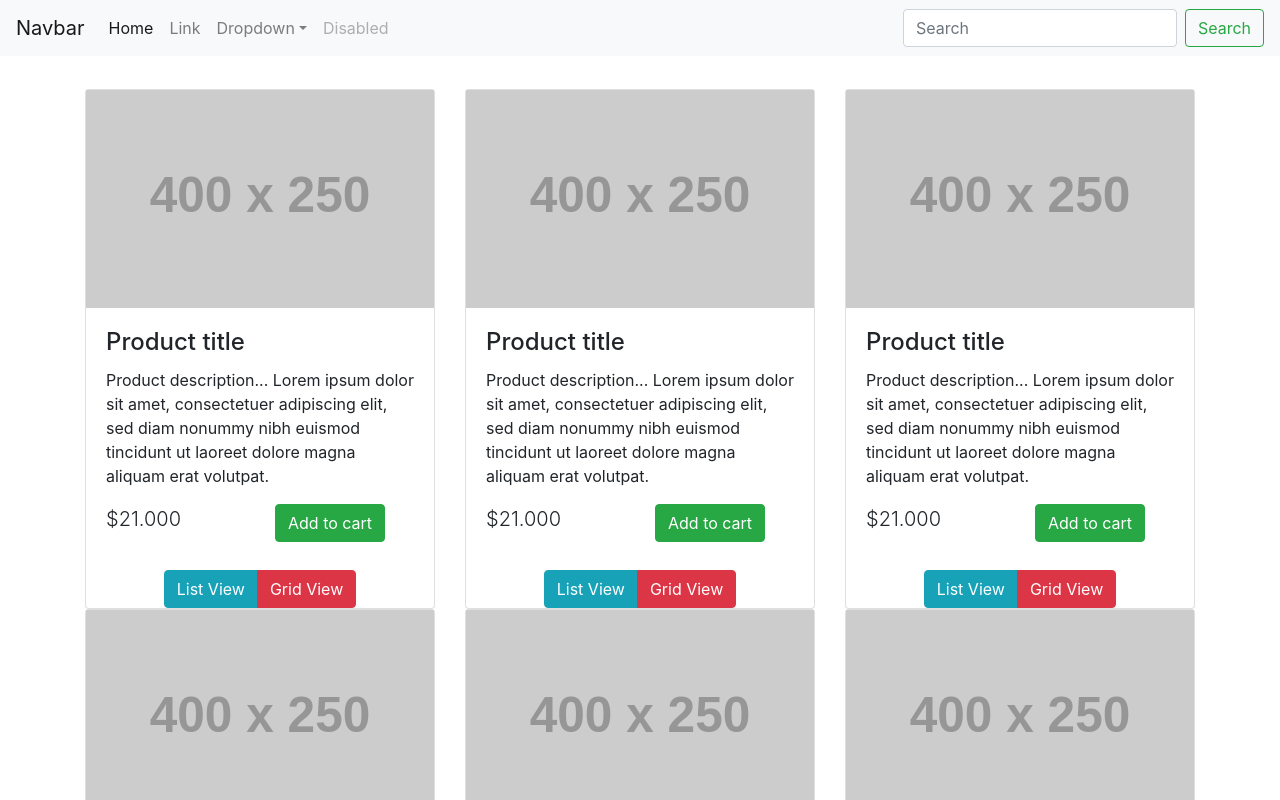
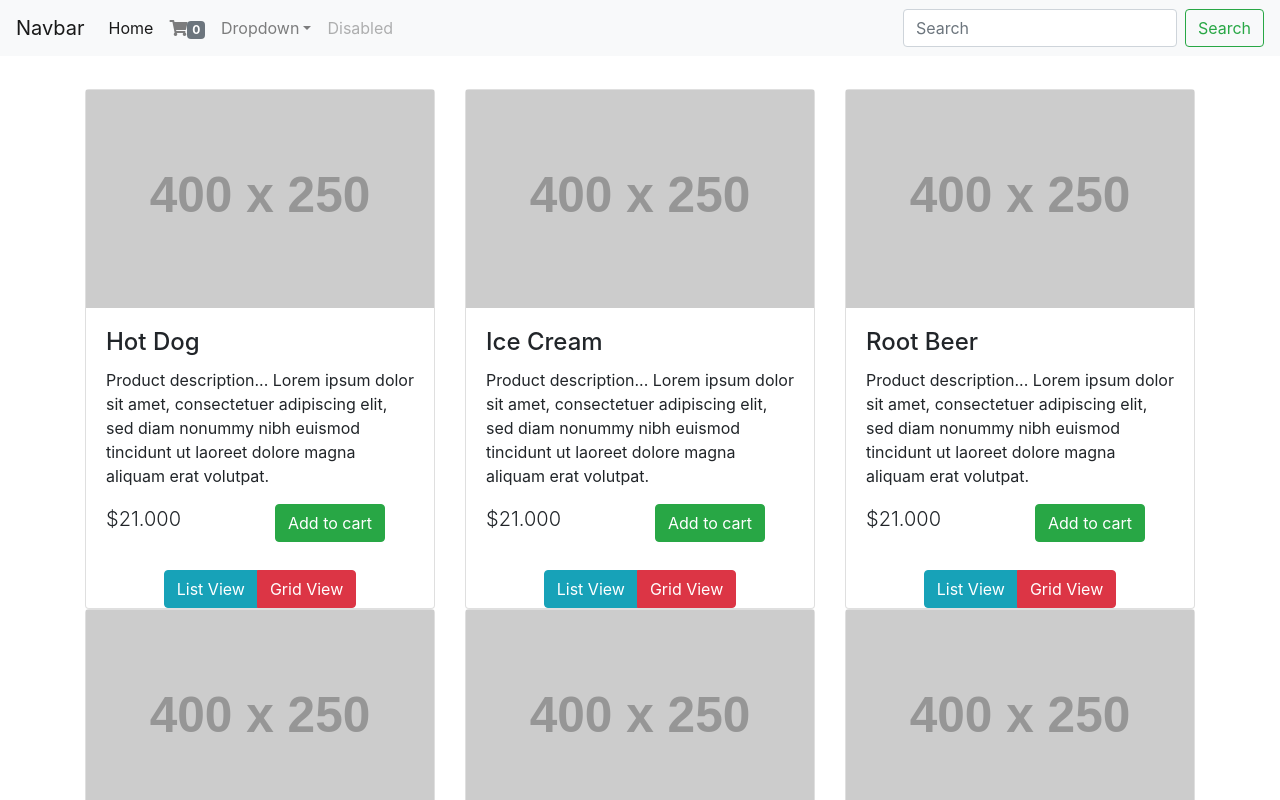
Before and after one commit to LMGrzesiek/November2018.React.ProductStore, a React (Create React App) app: page / in a window 1280 px wide. Shown: the top 800 px of the page. Built offline with nearby package versions, Linux system fonts and the light colour scheme.

Commit message:
Added Cart icon to NavBar

```diff
--- a/public/index.html
+++ b/public/index.html
@@ -21,6 +21,8 @@
     -->
     <title>React App</title>
     <link rel="stylesheet" href="https://stackpath.bootstrapcdn.com/bootstrap/4.1.3/css/bootstrap.min.css" integrity="sha384-MCw98/SFnGE8fJT3GXwEOngsV7Zt27NXFoaoApmYm81iuXoPkFOJwJ8ERdknLPMO" crossorigin="anonymous">
+    <link rel="stylesheet" href="https://use.fontawesome.com/releases/v5.5.0/css/all.css" integrity="sha384-B4dIYHKNBt8Bc12p+WXckhzcICo0wtJAoU8YZTY5qE0Id1GSseTk6S+L3BlXeVIU" crossorigin="anonymous">
+
 
   </head>
   <body>
--- a/src/App.js
+++ b/src/App.js
@@ -4,18 +4,32 @@ import Product from './Product';
 import NavBar from './NavBar';
 
 class App extends Component {
+
+  constructor(){
+    super();
+
+    this.state = {
+      cart: []
+    }
+  }
+
+  addToCart = (product) => {
+
+    this.setState(state => {return {cart: this.state.cart.concat([product])}});
+  }
+
   render() {
     return (
       <div>
-        <NavBar></NavBar>
+        <NavBar quantity={this.state.cart.length}></NavBar>
         <div className="container">
           <div className="row">
             <div className="col-12 my-3">
             </div>
           </div>
           <div id="products" className="row view-group">
-            {[0, 1, 2, 3, 4, 5].map(
-              e => <Product></Product>
+            {["Hot Dog", "Ice Cream", "Root Beer", "Cold Beer", "French Fries", "Onion Rings"].map(
+              e => <Product e={e} addToCart={this.addToCart}></Product>
             )}
             </div>
         </div>
--- a/src/NavBar.js
+++ b/src/NavBar.js
@@ -14,7 +14,7 @@ class NavBar extends Component {
               <a class="nav-link" href="#">Home <span class="sr-only">(current)</span></a>
             </li>
             <li class="nav-item">
-              <a class="nav-link" href="#">Link</a>
+              <a class="nav-link" href="#"><i class="fas fa-shopping-cart"></i><span class="badge badge-secondary">{this.props.quantity}</span></a>
             </li>
             <li class="nav-item dropdown">
               <a class="nav-link dropdown-toggle" href="#" id="navbarDropdown" role="button" data-toggle="dropdown" aria-haspopup="true" aria-expanded="false">
--- a/src/Product.js
+++ b/src/Product.js
@@ -1,6 +1,11 @@
 import React, { Component } from 'react';
 
 class Product extends Component {
+
+    addToCartOnClick = () => {
+        this.props.addToCart(this.props.e);
+    }
+
     render() {
         return (<div className="item col-4">
                     <div className="thumbnail card">
@@ -13,7 +18,7 @@ class Product extends Component {
                         </div>
                         <div className="caption card-body">
                             <h4 className="group card-title inner list-group-item-heading">
-                            Product title
+                                {this.props.e}
                             </h4>
                             <p className="group inner list-group-item-text">
                             Product description... Lorem ipsum dolor sit amet,
@@ -25,12 +30,7 @@ class Product extends Component {
                                 <p className="lead">$21.000</p>
                             </div>
                             <div className="col-12 col-md-6">
-                                <a
-                                className="btn btn-success"
-                                href="#"
-                                >
-                                Add to cart
-                                </a>
+                                <button className="btn btn-success" onClick={this.addToCartOnClick}>Add to cart</button>
                             </div>
                             </div>
                         </div>
```
